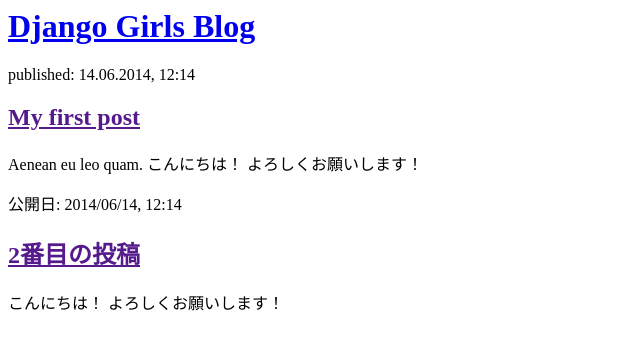
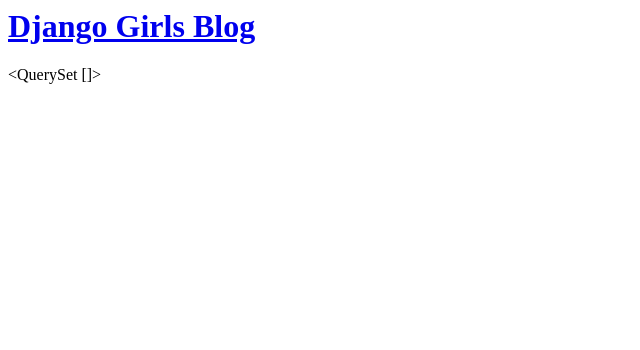
Before and after one commit to haruki00000000/my-first-blog, a Django app: page / in a window 1280 px wide. Shown: the top 350 px of the page, without its empty margins (0-640 px from the left). Run offline with Django 3.2, Linux system fonts and the light colour scheme; data that the repository does not hold is empty.

Commit message:
post変数を作成

```diff
--- a/blog/templates/blog/post_list.html
+++ b/blog/templates/blog/post_list.html
@@ -6,17 +6,6 @@
         <div>
             <h1><a href="/">Django Girls Blog</a></h1>
         </div>
-
-        <div>
-            <p>published: 14.06.2014, 12:14</p>
-            <h2><a href="">My first post</a></h2>
-            <p>Aenean eu leo quam. こんにちは！ よろしくお願いします！ </p>
-        </div>
-
-        <div>
-            <p>公開日: 2014/06/14, 12:14</p>
-            <h2><a href="">2番目の投稿</a></h2>
-            <p> こんにちは！ よろしくお願いします！ </p>
-        </div>
+        {{ posts }}
     </body>
 </html>
--- a/blog/views.py
+++ b/blog/views.py
@@ -1,5 +1,9 @@
 from django.shortcuts import render
+from django.utils import timezone
+from .models import Post
+
 
 # Create your views here.
 def post_list(request):
-    return render(request, 'blog/post_list.html', {})
+    posts = Post.objects.filter(published_date__lte=timezone.now()).order_by('published_date')
+    return render(request, 'blog/post_list.html', {'posts': posts})
```
Also changed, not shown: 1 other file.
